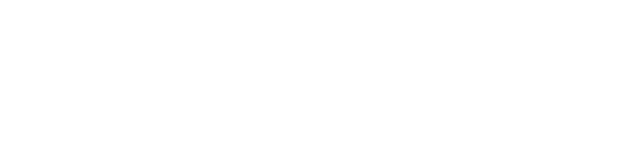
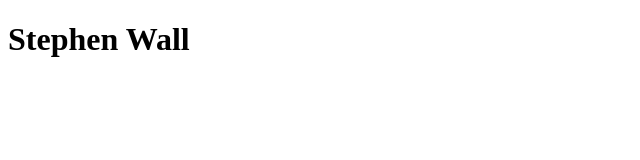
Before and after one commit to sraywall/sraywall.github.io, a plain HTML site: page index.html in a window 1280 px wide. Shown: the whole page, without its empty margins (0-640 px from the left). Drawn offline with Linux system fonts and the light colour scheme.

Commit message:
added h1 with my name

```diff
--- a/index.html
+++ b/index.html
@@ -4,9 +4,9 @@
     <meta charset="UTF-8">
     <meta http-equiv="X-UA-Compatible" content="IE=edge">
     <meta name="viewport" content="width=device-width, initial-scale=1.0">
-    <title>Document</title>
+    <title>Stephen Wall portfolio</title>
 </head>
 <body>
-
+    <h1>Stephen Wall</h1>
 </body>
 </html>
```
